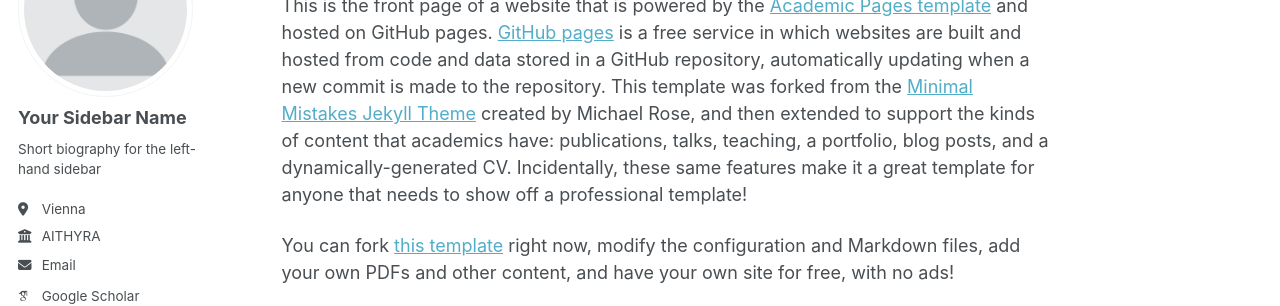
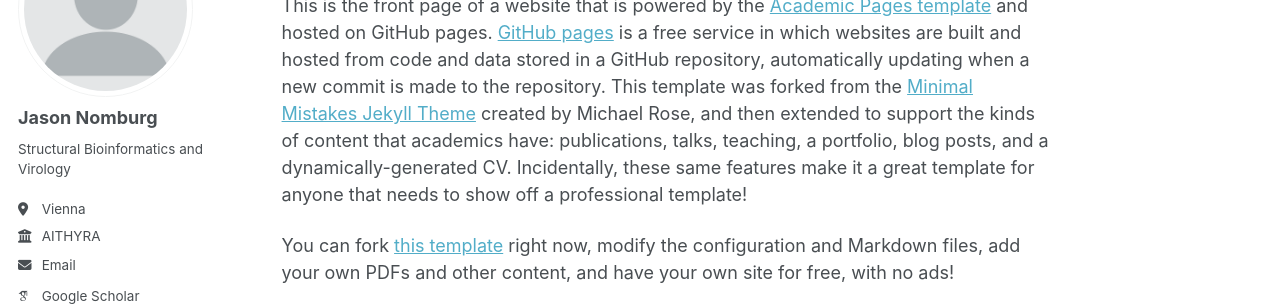
Before and after one commit to jnoms/jnoms.github.io, a Jekyll site: the page built from _pages/about.md, in a window 1280 px wide. Shown: the part 177-483 px from the top of the page. Built offline with Jekyll 4.4.1, drawn with Linux system fonts in a browser that asks for light colours; some web fonts are replaced; a script that is not in the unit is left out.

Commit message:
Update _config.yml

```diff
--- a/_config.yml
+++ b/_config.yml
@@ -23,9 +23,9 @@ repository               : "academicpages/academicpages.github.io"
 author:
   # Biographic information
   avatar           : "profile.png"
-  name             : "Your Sidebar Name"
+  name             : "Jason Nomburg"
   pronouns         : # example: "she/her"
-  bio              : "Short biography for the left-hand sidebar"
+  bio              : "Structural Bioinformatics and Virology"
   location         : "Vienna"
   employer         : "AITHYRA"
   uri              : # URL
@@ -37,7 +37,7 @@ author:
   googlescholar    : "https://scholar.google.com/citations?user=w-_H1e0AAAAJ"
   inspire-hep      : # URL
   impactstory      : # URL
-  orcid            : "http://orcid.org/yourorcidurl"
+  orcid            : "http://orcid.org/0000-0001-7807-8658"
   semantic         : # URL
   pubmed           : "https://www.ncbi.nlm.nih.gov/pubmed/?term=Jason+Nomburg"
   researchgate     : # URL
```
